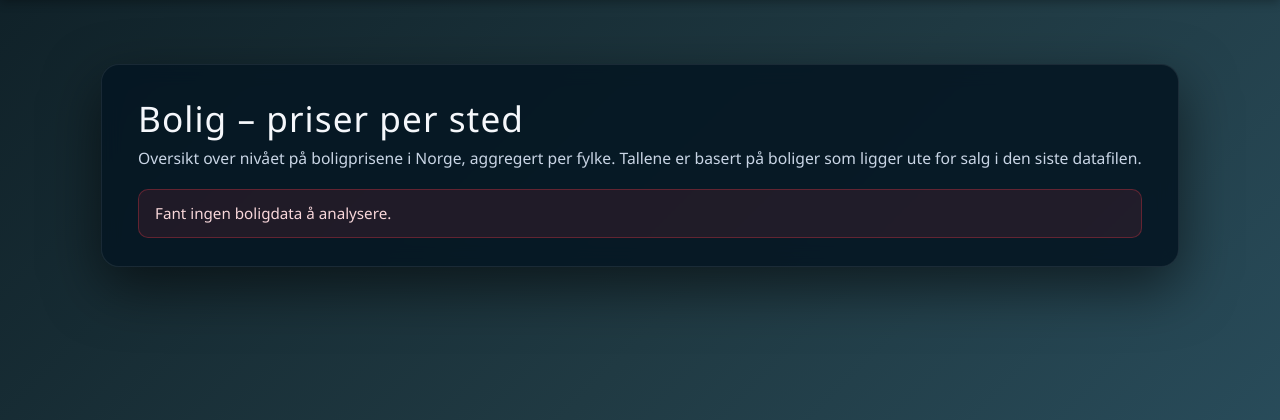
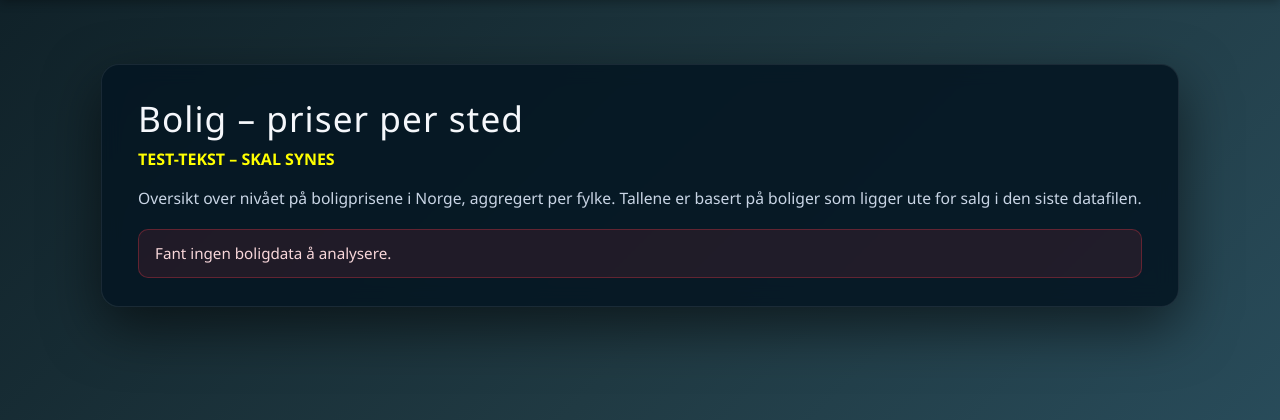
Before and after one commit to naessrobert-ui/prisanalyse, a Flask app: page /bolig/priser-sted/ in a window 1280 px wide. Shown: the part 56-476 px from the top of the page. Run offline with Flask 3, Linux system fonts and the light colour scheme; data that the repository does not hold is empty; parts of the project's set-up code (start-up, migrations or seed data) failed here and were passed over.

Commit message:
Update bolig_priser_sted.html

```diff
--- a/templates/bolig_priser_sted.html
+++ b/templates/bolig_priser_sted.html
@@ -103,6 +103,7 @@
 <div class="page-wrapper">
   <div class="analysis-card">
     <h1>Bolig – priser per sted</h1>
+    <p style="color: yellow; font-weight: bold;">TEST-TEKST – SKAL SYNES</p>
     <p class="lead-text">
       Oversikt over nivået på boligprisene i Norge, aggregert per fylke.
       Tallene er basert på boliger som ligger ute for salg i den siste datafilen.
```
